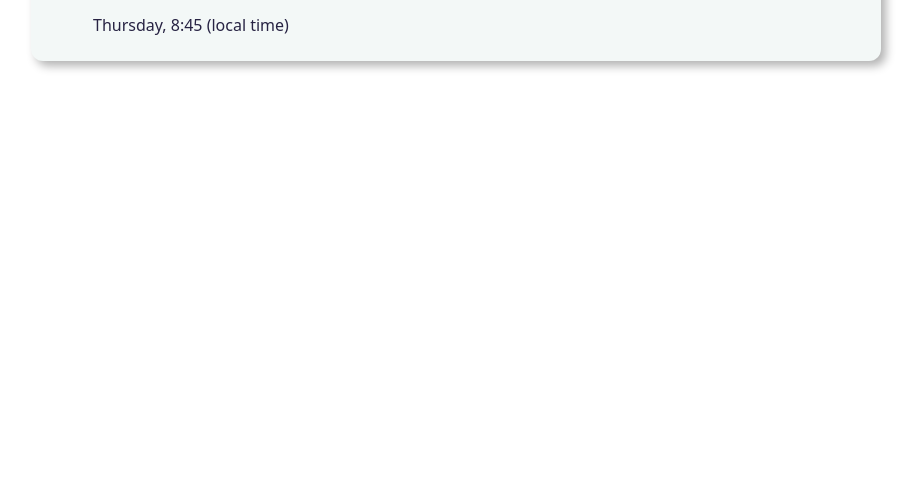
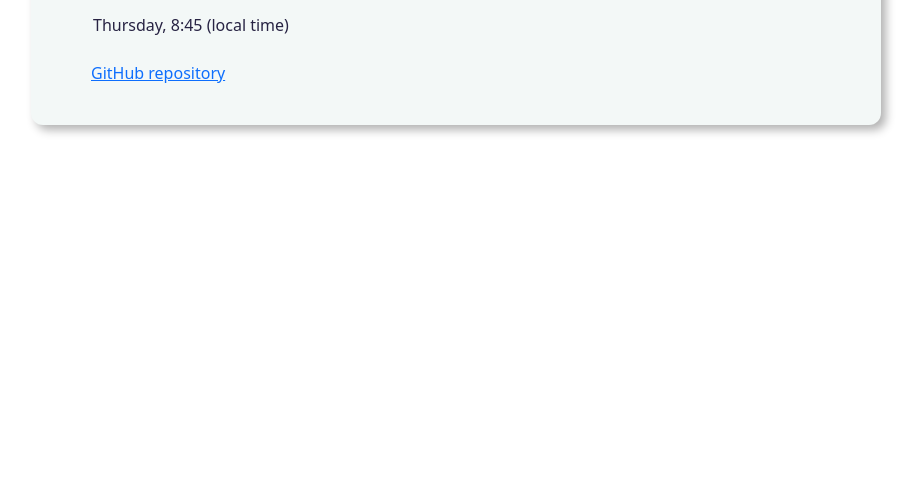
Before and after one commit to stephany-ferreira-2020/week-6-project, a plain HTML site: page index.html in a window 1280 px wide. Shown: the part 304-800 px from the top of the page, without its empty margins (184-1105 px from the left). Drawn offline with nearby package versions, Linux system fonts and the light colour scheme.

Commit message:
added github repository

```diff
--- a/index.html
+++ b/index.html
@@ -80,6 +80,12 @@
         </div>
       </div>
       <br />
+      <p>
+        <a href=" https://github.com/stephany-ferreira-2020/week-6-project.git"
+          >GitHub repository</a
+        >
+      </p>
+      <br />
     </div>
     <script src="src/script.js"></script>
   </body>
```
